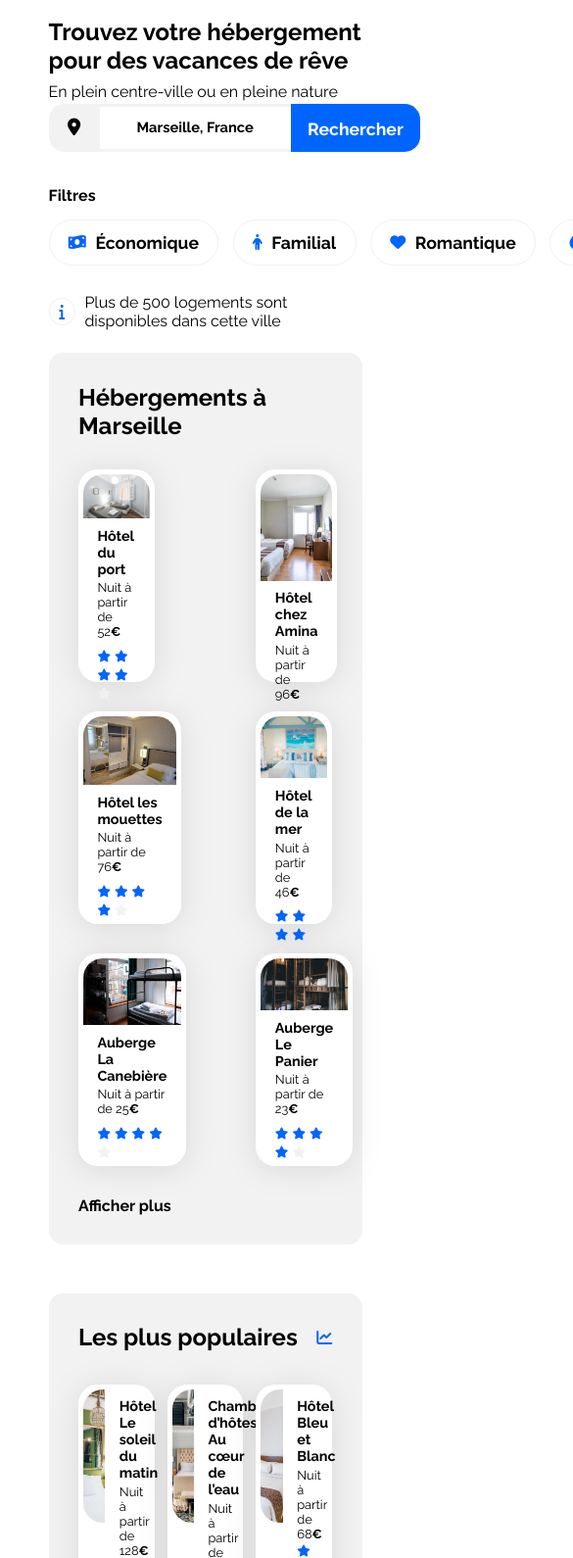
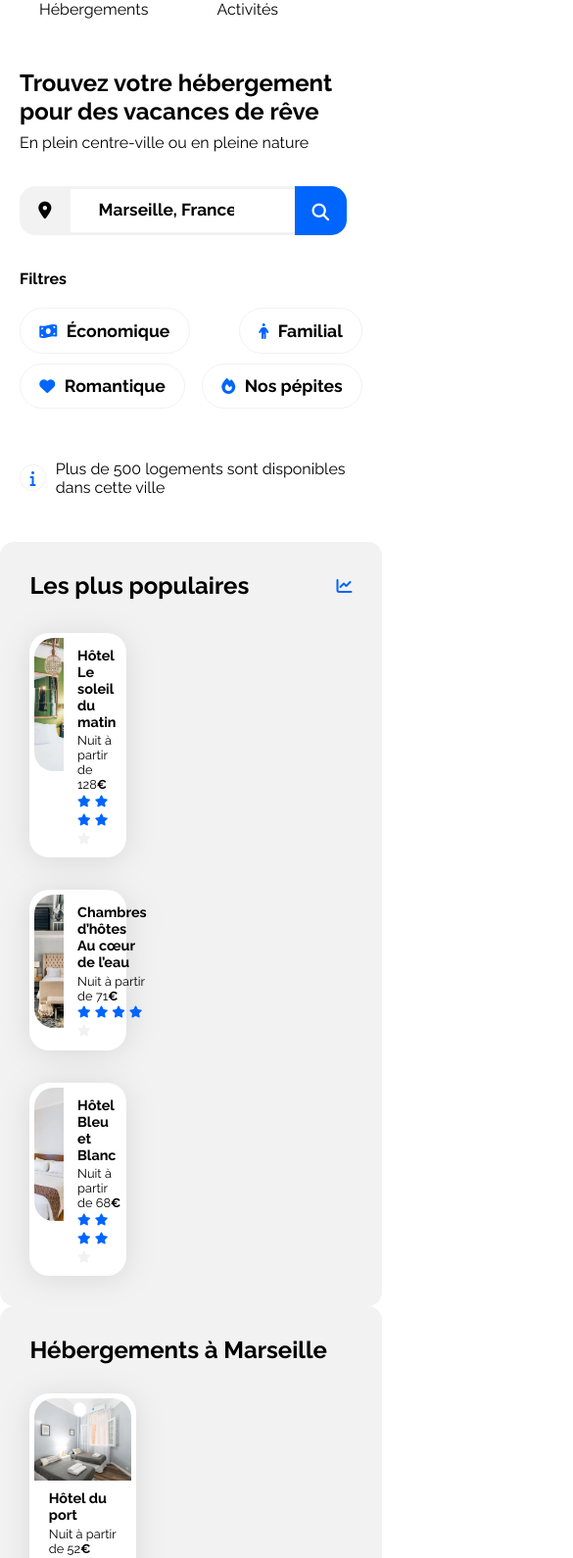
Before and after one commit to d86martz/Booki, a plain HTML site: page index.html in a window 390 px wide. Shown: the part 96-1686 px from the top of the page at 98% size, 585 px wide, since content can reach past the window. Drawn offline with Linux system fonts and the light colour scheme.

Commit message:
responsive mobile

```diff
--- a/css/style.css
+++ b/css/style.css
@@ -13,21 +13,19 @@
     color: var(--main-color);
 }
 
+main {
+    display: flex;
+    flex-direction: column;
+    box-sizing: border-box;
+    gap: 1.9em;
+}
+
 body {
     max-width: 90em;
     min-width: 20em;
     margin: auto;
-    display: flex;
-    flex-direction:column;
     padding: 0em 3.1em 0em 3.1em;
     gap: 2.2em;
-}
-
-main {
-    display: flex;
-    flex-direction: column;
-    gap: 1.9em;
-    box-sizing: border-box;
 }
 
 a {
@@ -70,30 +68,24 @@ h2 {
 /****** Header ***********/
 
 header {
-    height: 4.9em;
     display: flex;
     justify-content:space-between;
-}
-
-.header-logo {
-    width: 10.1em;
 }
 
 .header-logo img {
     width: 3.8em;
     height: 1.2em;
-    padding: 1.9em 3.1em 1.9em 0em
+    padding: 1.9em 0em 1.9em 0em
 }
 
-.header-navigation {
-    width: 20.5em;
-    height: 2.2em;
+#header-nav{
+    width: 15.25em;
+    display: flex;
+    justify-content: space-between;
 }
 
 #header-nav li {
     display: inline;
-    padding-left: 3.4em;
-
 }
 
 #header-nav li:hover,  #header-nav li a:focus {
@@ -101,8 +93,6 @@ header {
     text-decoration: underline solid #0065FC ;
     text-underline-offset: -1.9em;
 }
-
-
 
 /****** Info-group ***********/
 
@@ -115,7 +105,6 @@ header {
 .headline {
     display: flex;
     flex-direction: column;
-    height: 3.3em;
     gap: 0.5em;
 }
 
@@ -123,12 +112,10 @@ header {
 
 .search-bar {
     display:flex;
-    justify-content:safe;
-    width: 23.6em;
     height: 3.1em;
 }
 
-.search-bar span {
+.fa-map-marker-alt {
     background-color: #F2F2F2;
     border-radius: 0.9em 0em 0em 0.9em;
     font-size: 1.1em;
@@ -159,6 +146,10 @@ header {
     gap: 0.6em;
     font-size: 1.1em;
     font-weight: bold;
+}
+
+.fa-magnifying-glass{
+    display: none;
 }
 
 /*** Filter-bar ***/
@@ -206,7 +197,6 @@ header {
     display: flex;
     align-items: center;
     gap: 0.6em;
-    height: 1.5em;
 }
 
 .info span {
@@ -227,7 +217,6 @@ header {
     background-color: var(--main-bg-color);
     border-radius: 0.9em;
     padding: 1.9em;
-    gap: 1.9em;
     box-sizing: border-box;
 }
 
@@ -236,14 +225,14 @@ header {
     width: 65%;
     display: flex;
     flex-direction: column;
-    justify-content: space-between;
+    gap: 1.9em;
 }
 
 .hebergements-cards {
     display: flex;
     flex-wrap: wrap;
     justify-content: space-between;
-    gap: 1.875em
+    gap: 1.9em
 }
 
 .hebergements-cards .card {
@@ -251,11 +240,10 @@ header {
     flex-direction: column;
     justify-content: space-between;
     width: 15.6em;
-    height: 12.95em;
+    height: 12.9em;
 }
 
 .hebergements-cards img {
-    width: 100%;
     height: 7.75em;
     border-radius: 1.25em 1.25em 0em 0em;
     border: 0.3em;
@@ -297,6 +285,7 @@ header {
 .populaires-cards .card {
     display: flex;
     justify-content: space-between;
+
     margin-top: 2.1em;
 }
 
@@ -337,6 +326,7 @@ header {
     justify-content: space-between;
     gap: 1.9em;
     padding: 1.9em;
+    box-sizing: border-box;
 }
 
 .activites-cards {
@@ -350,11 +340,11 @@ header {
     display: flex;
     flex-direction: column;
     justify-content: space-between;
+    width: 18.6em;;
     height: 27.4em;
 }
 
 .activites-cards img {
-    object-fit: cover;
     width: 100%;
     height: 23.75em;
     border-radius: 1.25em 1.25em 0em 0em;
@@ -369,7 +359,6 @@ header {
 
 footer {
     background-color: #F2F2F2;
-    width:100%;
     height: 10.2em;
 }
 
@@ -385,7 +374,7 @@ footer {
 
 .information ul {
     list-style-type: none;
-    padding:0em;
+    padding: 0em;
 }
 
 .information li {
@@ -397,6 +386,7 @@ footer {
 /****** Media queries ***********/
 /* Medium devices (tablets, less/equal than 1024px) */
 @media (max-width: 1024px) {
+
     .filter-bar {
         display: flex;
         flex-direction: column;
@@ -409,17 +399,15 @@ footer {
     .hebergements-and-populaires {
         flex-direction: column;
     }
-
     .hebergements {
         width: 100%;
     }
 
     .hebergements-cards {
         display: flex;
-        flex-direction: row;
+        flex-wrap: wrap;
         justify-content: space-between;
     }
-
 
     .hebergements-cards a {
         display: flex;
@@ -457,24 +445,147 @@ footer {
         font-size: 0.8em;
     }
 
+
+    .activites {
+        width: 100%;
+    }
+
     .activites-cards {
         display: flex;
         justify-content: space-between;
     }
 
     .activites-cards .card {
-        width: 100%;
+        width: 11em;
         height: 16.9em;
+
     }
     .activites-cards .card-title {
         font-size: 1em;
     }
 
     .activites-cards img {
+        width: 100%;
         height: 12.5em;
-        object-fit: cover;
     }
+}
 /* Small devices (phones, less than 768px) */
 @media (max-width: 767.98px) {
+
     /* ... */
+
+    body {
+        display: flex;
+        flex-direction: column;
+        justify-content: center;
+        gap:2.2em;
+        padding: 0;
+    }
+
+    header {
+        display: flex;
+        flex-direction: column;
+    }
+
+    .header-logo {
+        display: flex;
+        justify-content: center;
+
+    }
+
+    #header-nav li:hover,  #header-nav li a:focus {
+        color: #0065FC;
+        text-decoration: underline solid #0065FC ;
+        text-underline-offset: 1.5em;
+    }
+
+    .info-group {
+        padding: 0em 1.25em 0em 1.25em;
+    }
+    .text-button {
+        display: none;
+    }
+
+    .fa-magnifying-glass{
+        display: inline;
+    }
+
+    .search-bar {
+        width: 100%;
+        justify-content: stretch;
+    }
+
+    .search-bar input {
+        padding-right: 3.7em;
+    }
+
+    .search-bar input::placeholder {
+        text-align: left;
+        font-size: 1.3em;
+    }
+
+    .filter-bar {
+        gap: 1.25em;
+
+    }
+
+    .filter {
+        display: flex;
+        justify-content: space-between;
+        flex-wrap: wrap;
+        gap: 0.6em;
+
+    }
+
+    .hebergements-and-populaires {
+        flex-direction: column-reverse;
+    }
+
+    .populaires {
+        width: 100%;
+        margin: 0;
+        padding: 1.9em 1.25em 1.9em 1.25em;
+        gap: 0.9em;
+    }
+    .populaires-cards {
+        flex-direction: column;
+        width: 100%;
+    }
+
+    .populaires-cards .card-content{
+        width: 14em;
+    }
+
+    .hebergements-cards {
+        display: flex;
+        flex-direction: column;
+    }
+
+    .hebergements-cards .card {
+        width: 100%;
+    }
+
+    .activites-cards {
+        flex-direction: column;
+        width: 100%;
+    }
+    .activites img {
+        width: 19.7em;
+    }
+
+    .information {
+        flex-direction: column;
+        background: none;
+        gap: 3.1em;
+        padding: 1.9em;
+    }
+
+    .information section {
+        width: 100%;
+        padding: 0em;
+    }
+
+    footer {
+        height: auto;
+    }
 }
--- a/index.html
+++ b/index.html
@@ -37,7 +37,7 @@
             <form class="search-bar" action="#" method="get">
                 <span class="fas fa-map-marker-alt"></span>
                     <input type="search" placeholder= "Marseille, France"/>
-                    <button>Rechercher</button>
+                    <button><i class="fas fa-magnifying-glass"></i><span class="text-button">Rechercher</span></button>
             </form>
             <form class="filter-bar">
                 <div class="label">
```
